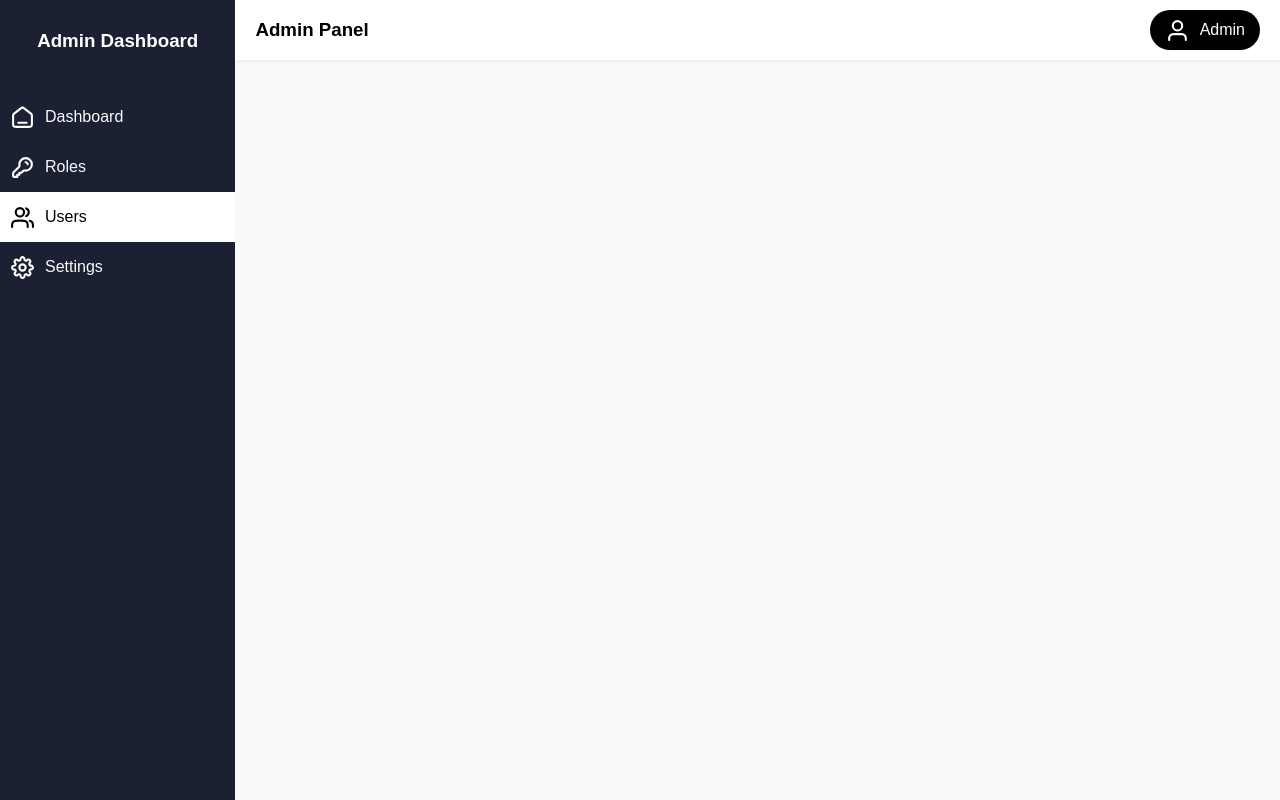
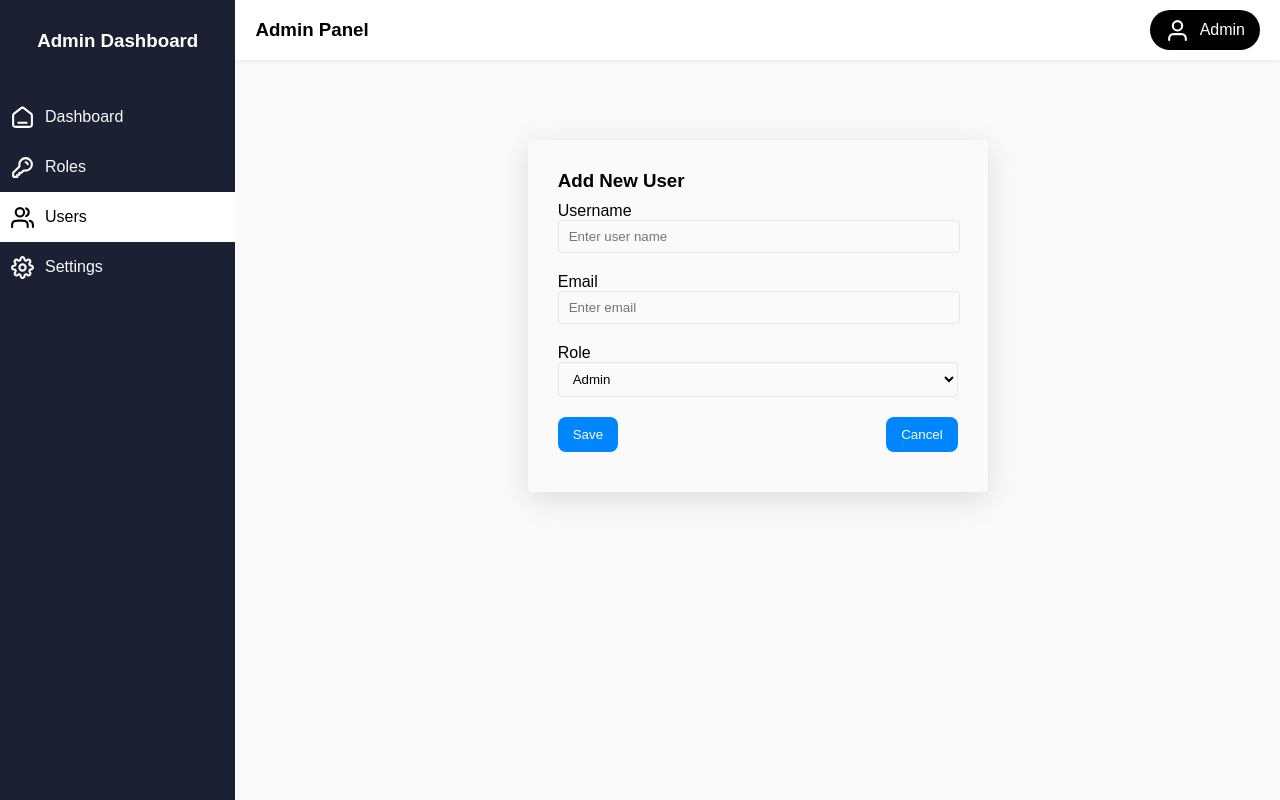
Before and after one commit to asianprogrammer/react-dashboard, a React (Vite) app: page /users/create in a window 1280 px wide. Built offline with nearby package versions, Linux system fonts and the light colour scheme.

Commit message:
Adding user

```diff
--- a/src/App.jsx
+++ b/src/App.jsx
@@ -3,6 +3,7 @@ import {Routes, Route} from 'react-router'
 import Nav from "./Nav";
 import User from "./User";
 import Panel from "./Panel";
+import CreateUser from './CreateUser';
 
 function App() {
   return (
@@ -17,6 +18,7 @@ function App() {
             <Route path="users" element={<User />} />
             <Route path='/roles' element={<h1>Roles</h1>} />
             <Route path='/settings' element={<h1>Settings</h1>} />
+            <Route path='/users/create' element={<CreateUser />} />
         </Routes>
       </section>
     </div>
--- /dev/null
+++ b/src/CreateUser.jsx
@@ -0,0 +1,56 @@
+import { NavLink } from "react-router";
+import { useState } from "react";
+
+export default function UserCreate(){
+    const [users, setUsers] = useState([{name: '',email:'',role: 'admin'}])
+
+    function handle(e) {
+        const { name, value } = e.target;
+        setUsers((prevData) => {
+            const updatedUsers = [...prevData];
+            updatedUsers[0] = {
+                ...updatedUsers[0],
+                [name]: value,
+            };
+            return updatedUsers;
+        });
+    }
+
+    function save(){
+        console.log("Form data: ", users[0])
+    }
+
+
+    return (
+        <div className="flex F-center">
+            <section className="flex FW model">
+                <h1>Add New User</h1>
+                <div className="input MTB">
+                    <div>Username</div>
+                    <input value={users[0].name} name="name" onChange={handle} type="text" placeholder="Enter user name" />
+                </div>
+                <div className="input MTB w100">
+                    <div>Email</div>
+                    <input value={users[0].email} name="email" onChange={handle} type="text" placeholder="Enter email" />
+
+                </div>
+                <div className="input MTB">
+                    <div>Role</div>
+                    <select className="w100" name="role" onChange={handle} defaultValue={users[0].role}>
+                        <option value="admin">Admin</option>
+                        <option value="viewer">Viewer</option>
+                        <option value="editor">Editor</option>
+                        <option value="manager">Manager</option>
+                        <option value="moderator">Moderator</option>
+                    </select>
+                </div>
+
+                <div className="MTB flex FY-center F-space">
+                    <button onClick={save}>Save</button>
+                    <NavLink to="/users" ><button>Cancel</button></NavLink>
+                </div>
+
+            </section>
+        </div>
+    );
+}
--- a/src/User.jsx
+++ b/src/User.jsx
@@ -1,3 +1,5 @@
+import { NavLink } from "react-router";
+
 export default function User(){
     return (
         <>
@@ -6,15 +8,17 @@ export default function User(){
 
             <div className="MTB flex FY-center F-space">
             <input type="search" placeholder="Search by user name" />
-            <button>Add User</button>
+            <NavLink to="create"><button>Add User</button></NavLink>
             </div>
 
             <table border="1">
                 <thead>
-                    <th>Name</th>
-                    <th>Email</th>
-                    <th>Role</th>
-                    <th>Action</th>
+                    <tr>
+                        <th>Name</th>
+                        <th>Email</th>
+                        <th>Role</th>
+                        <th>Action</th>
+                    </tr>
                 </thead>
                 <tbody>
                     <tr>
--- a/src/index.css
+++ b/src/index.css
@@ -24,8 +24,10 @@ body {
 .body {
   width: 100%;
   height: 100vh;
-  overflow: auto;
+  overflow: hidden;
+  overflow-y: auto;
   padding: 0 20px;
+  position: relative;
 }
 
 .nav-title {
@@ -107,11 +109,13 @@ body {
 }
 
 /* Input field */
-input {
+input,
+select {
   padding: 8px 10px;
   outline: none;
   border-radius: 4px;
   border: solid 1px #e6e6e6;
+  background: none;
 }
 
 input:focus {
@@ -150,3 +154,26 @@ table th {
   border-left: none;
   border-right: none;
 }
+
+.w100 {
+  width: 100%;
+}
+
+/* Creating Model */
+.model {
+  width: 100%;
+  padding: 30px;
+  max-width: 400px;
+  border-radius: 4px;
+  margin-top: 5em;
+  box-shadow: rgba(100, 100, 111, 0.2) 0px 7px 29px 0px;
+}
+
+.model input {
+  width: 95%;
+}
+
+.error {
+  color: red;
+  margin-top: 10px;
+}
```
